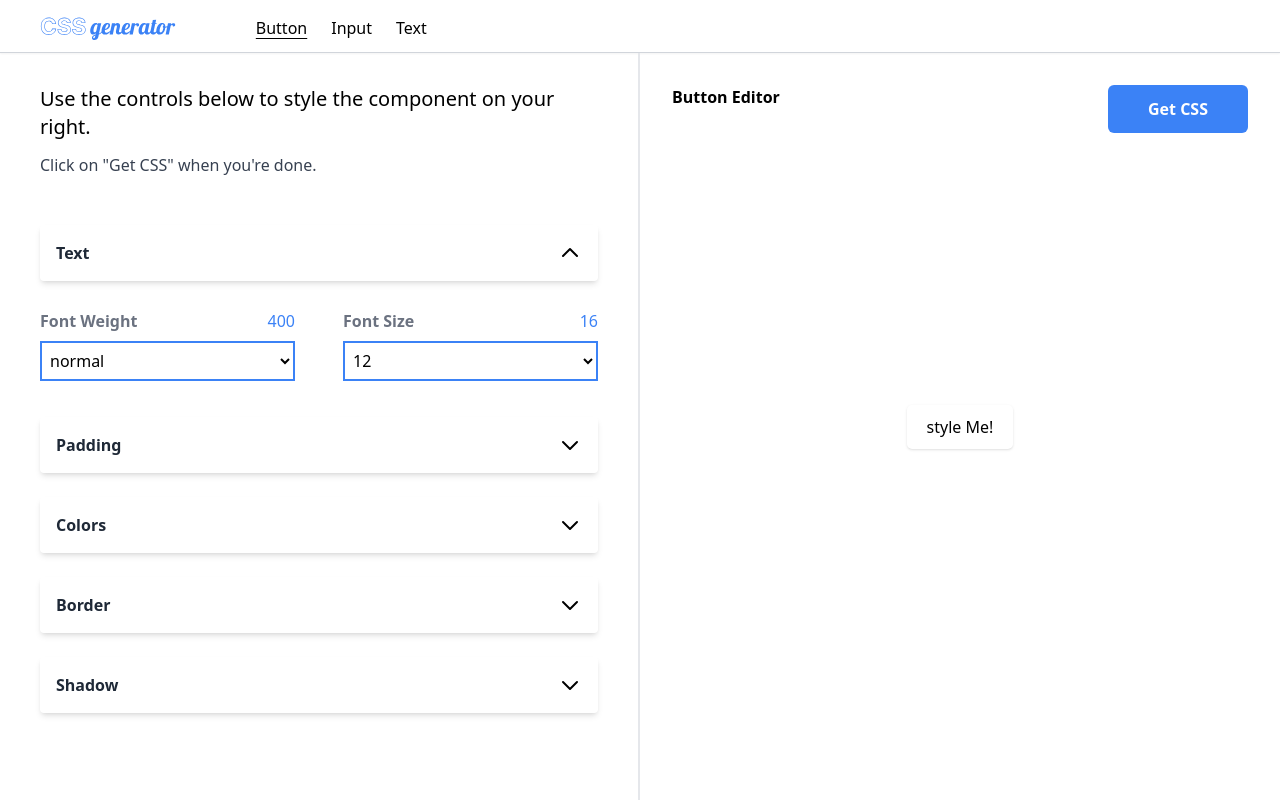
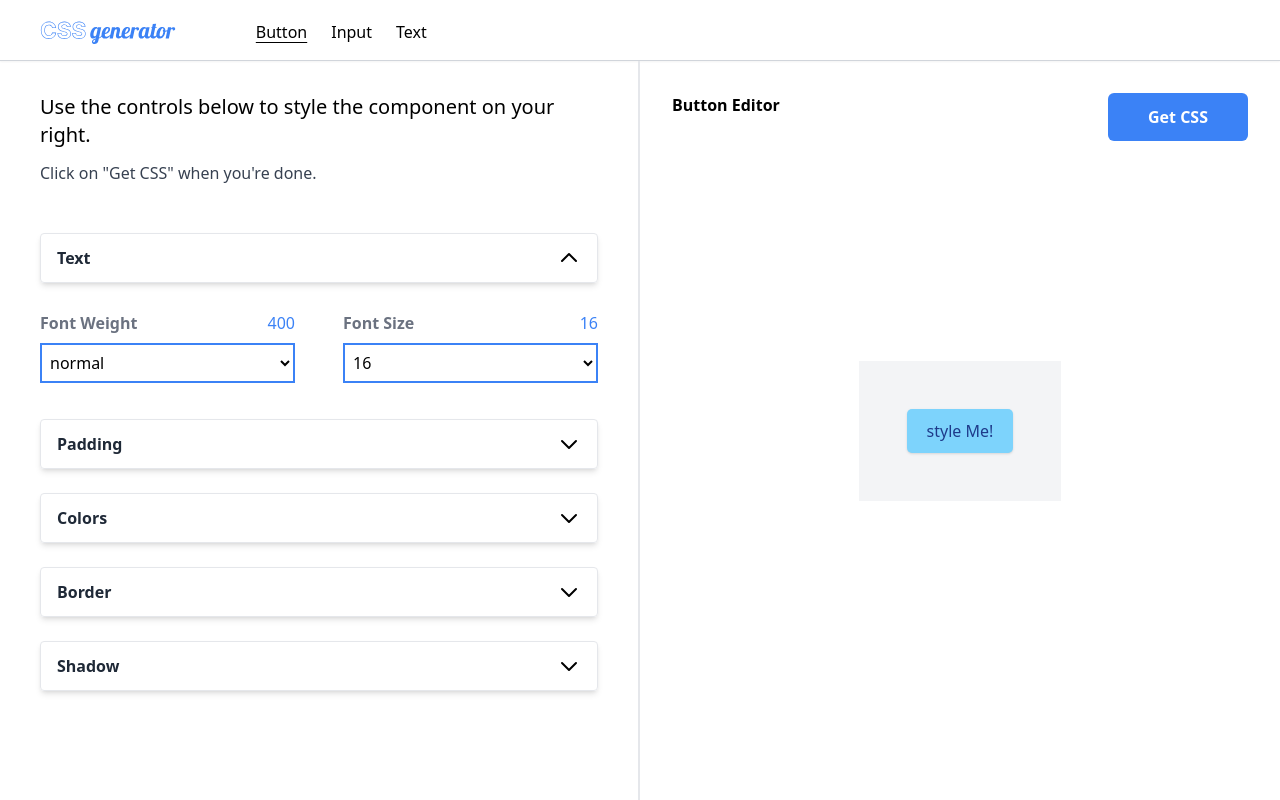
Before and after one commit to staranbeer/css-generator, a React (Create React App) app: page /button in a window 1280 px wide. Built offline with nearby package versions, Linux system fonts and the light colour scheme.

Commit message:
solved the color issue

```diff
--- a/src/components/layout/Header.jsx
+++ b/src/components/layout/Header.jsx
@@ -8,7 +8,7 @@ const navLinks = [
 ];
 const Header = () => {
   return (
-    <header className="flex items-center px-10 py-3 border-b border-gray-300 shadow-sm">
+    <header className="flex items-center px-10 py-4 border-b border-gray-300 shadow-sm">
       <div className="flex items-end gap-20">
         <div>
           <img src={logo} alt="" className="h-7" />
--- a/src/components/utils/Menu.jsx
+++ b/src/components/utils/Menu.jsx
@@ -32,7 +32,7 @@ const Menu = ({ title, children, isActive = false }) => {
   return (
     <>
       <button
-        className={`menu__item shadow-md  block w-full py-4  rounded  `}
+        className={`menu__item shadow-md  block w-full py-3 border border-gray-200  rounded  `}
         onClick={handleClick}
       >
         <div className="flex justify-between items-center px-4">
--- a/src/features/InputSlice/InputResult.jsx
+++ b/src/features/InputSlice/InputResult.jsx
@@ -47,10 +47,12 @@ const InputResult = () => {
   return (
     <>
       <div className="">
-        <input
-          placeholder="Style me!"
-          className="input cursor-default outline-none"
-        />
+        <div className="p-12 bg-gray-100">
+          <input
+            placeholder="Style me!"
+            className="input cursor-default outline-none"
+          />
+        </div>
         <button
           onClick={handleOpenModal}
           className="absolute top-8 right-8 px-10 py-3 text-white font-bold rounded-md bg-blue-500"
--- a/src/features/buttonSlice/ButtonEditor.jsx
+++ b/src/features/buttonSlice/ButtonEditor.jsx
@@ -26,7 +26,7 @@ const ButtonEditor = () => {
           </p>
         </div>
 
-        <div className="max-w-3xl mx-auto mt-12 space-y-3">
+        <div className="max-w-3xl mx-auto my-12 space-y-3">
           {/* text */}
 
           <Menu isActive={true} title={"Text"}>
@@ -51,7 +51,12 @@ const ButtonEditor = () => {
               name="font size"
               value={styles["font-size"]}
             >
-              <select name="font-size" id="font-size" onChange={handleChange}>
+              <select
+                name="font-size"
+                value={styles["font-size"]}
+                id="font-size"
+                onChange={handleChange}
+              >
                 <option value="12">12</option>
                 <option value="14">14</option>
                 <option value="16">16</option>
--- a/src/features/buttonSlice/ButtonResult.jsx
+++ b/src/features/buttonSlice/ButtonResult.jsx
@@ -42,7 +42,9 @@ const ButtonResult = () => {
   return (
     <>
       <div className="">
-        <button className="button">style Me!</button>
+        <div className="p-12 bg-gray-100">
+          <button className="button">style Me!</button>
+        </div>
         <button
           onClick={handleOpenModal}
           className="absolute top-8 right-8 px-10 py-3 text-white font-bold rounded-md bg-blue-500"
--- a/src/features/buttonSlice/buttonSlice.js
+++ b/src/features/buttonSlice/buttonSlice.js
@@ -13,6 +13,8 @@ const buttonSlice = createSlice({
       "border-type": "solid",
       "border-color": "#000000",
       "border-radius": "5",
+      "background-color": "#7dd3fc",
+      color: "#1e3a8a",
     },
   },
 
```
